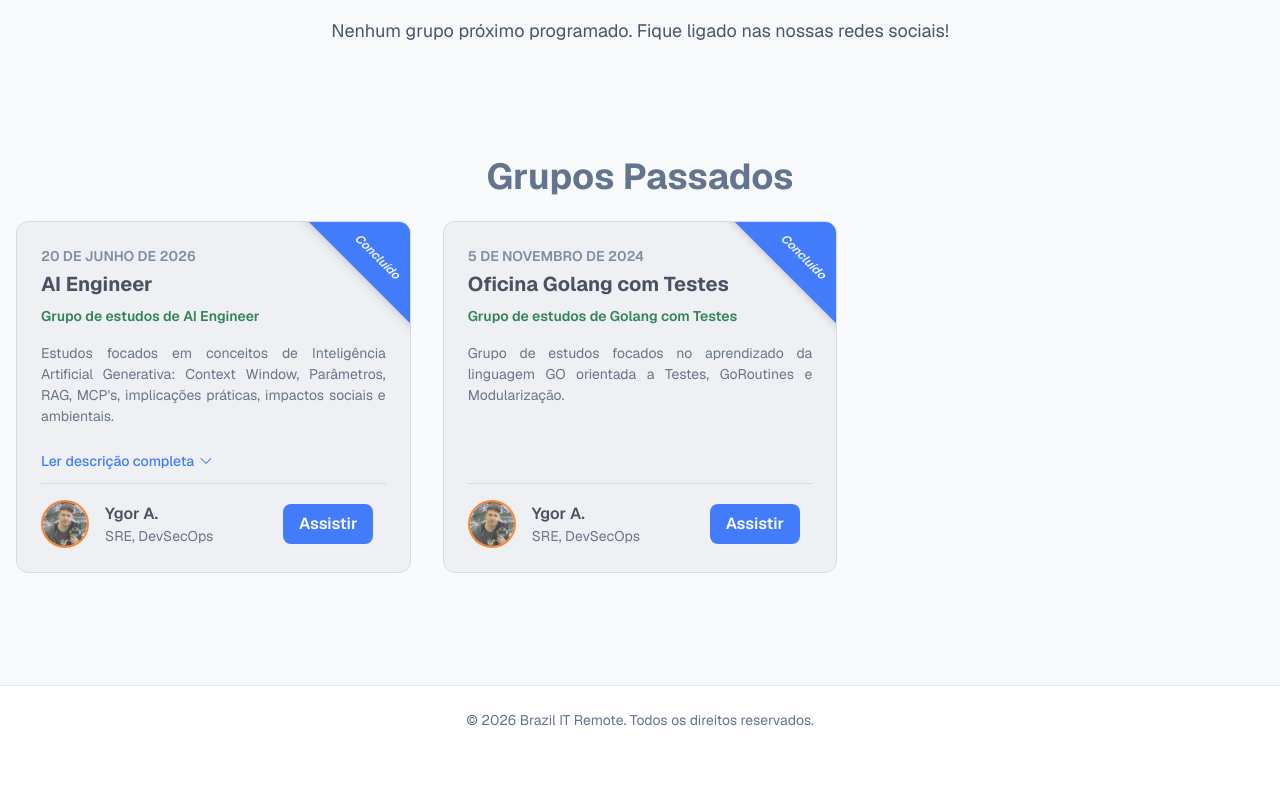
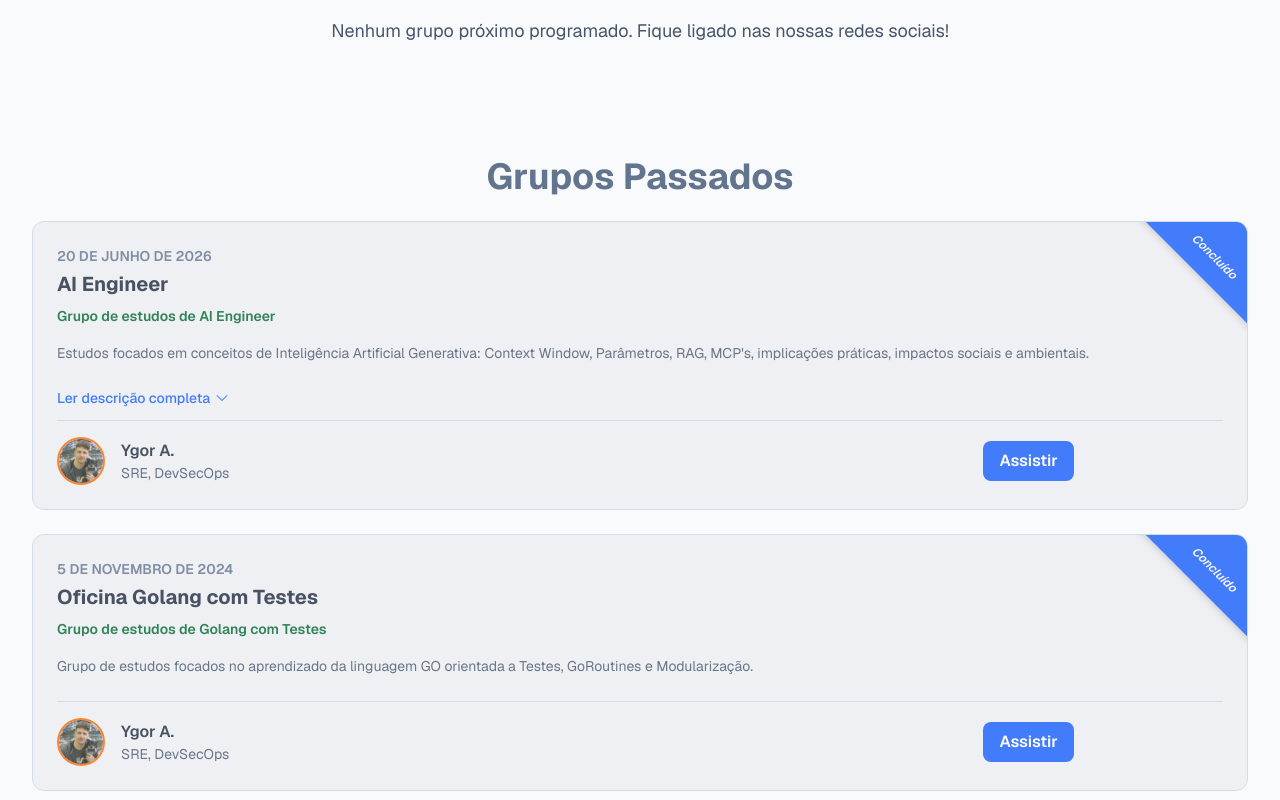
Before and after one commit to BrazilITRemote/brazilitremote-frontend, a Next.js app: page /grupos-estudos in a window 1280 px wide. Shown: the part 700-1500 px from the top of the page. Before the commit the page ends 1454 px from the top, so only its background shows below. Built offline with nearby package versions, Linux system fonts and the light colour scheme.

Commit message:
GroupsSection: single-column full-width card layout

```diff
--- a/src/components/GroupsSection.tsx
+++ b/src/components/GroupsSection.tsx
@@ -17,7 +17,7 @@ export default function GroupsSection() {
       id="grupos-estudos"
       className="py-12 md:py-16 lg:py-20 bg-gray-50 dark:bg-gray-800"
     >
-      <div className="container mx-auto px-4">
+      <div className="max-w-7xl mx-auto px-4 sm:px-6 lg:px-8">
         <PageTitle
           title="Grupos de Estudos"
           description="Acreditamos que o aprendizado coletivo é a chave para construir conhecimento sólido. Por isso, criamos grupos de estudo focados em tecnologias de ponta."
@@ -25,20 +25,21 @@ export default function GroupsSection() {
       </div>
 
       {/* Current Groups */}
-      <div className="container mx-auto px-4 py-8">
+      <div className="max-w-7xl mx-auto px-4 sm:px-6 lg:px-8 py-8">
         <h2 className="text-3xl lg:text-4xl font-bold text-center text-emerald-600 dark:text-emerald-400 mb-6">
           Grupos Atuais
         </h2>
         {currentGroups.length > 0 ? (
-          <div className="grid grid-cols-1 sm:grid-cols-2 lg:grid-cols-3 gap-4 sm:gap-6 lg:gap-8">
+          <ul role="list" className="grid gap-6 grid-cols-1">
             {currentGroups.map((group, index) => (
+              <li key={`group-${group.date}-${index}`} role="listitem" className="text-gray-900 text-base">
                 <GroupCard
-                key={`group-${group.date}-${index}`}
                   group={group}
                   variant="current"
                 />
+              </li>
             ))}
-          </div>
+          </ul>
         ) : (
           <div className="text-center py-12">
             <p className="text-lg text-slate-600 dark:text-slate-400">
@@ -50,20 +51,21 @@ export default function GroupsSection() {
       </div>
 
       {/* Upcoming Groups */}
-      <div className="container mx-auto px-4 py-8">
+      <div className="max-w-7xl mx-auto px-4 sm:px-6 lg:px-8 py-8">
         <h2 className="text-3xl lg:text-4xl font-bold text-center text-blue-600 dark:text-blue-400 mb-6">
           Próximos Grupos
         </h2>
         {upcomingGroups.length > 0 ? (
-          <div className="grid grid-cols-1 sm:grid-cols-2 lg:grid-cols-3 gap-4 sm:gap-6 lg:gap-8">
+          <ul role="list" className="grid gap-6 grid-cols-1">
             {upcomingGroups.map((group, index) => (
+              <li key={`group-${group.date}-${index}`} role="listitem" className="text-gray-900 text-base">
                 <GroupCard
-                key={`group-${group.date}-${index}`}
                   group={group}
                   variant="current"
                 />
+              </li>
             ))}
-          </div>
+          </ul>
         ) : (
           <div className="text-center py-12">
             <p className="text-lg text-slate-600 dark:text-slate-400">
@@ -75,20 +77,21 @@ export default function GroupsSection() {
       </div>
 
       {/* Past Groups */}
-      <div className="container mx-auto px-4 py-8">
+      <div className="max-w-7xl mx-auto px-4 sm:px-6 lg:px-8 py-8">
         <h2 className="text-3xl lg:text-4xl font-bold text-center text-slate-500 dark:text-slate-400 mb-6">
           Grupos Passados
         </h2>
         {pastGroups.length > 0 ? (
-          <div className="grid grid-cols-1 sm:grid-cols-2 lg:grid-cols-3 gap-4 sm:gap-6 lg:gap-8">
+          <ul role="list" className="grid gap-6 grid-cols-1">
             {pastGroups.map((group, index) => (
+              <li key={`group-${group.date}-${index}`} role="listitem" className="text-gray-900 text-base">
                 <GroupCard
-                key={`group-${group.date}-${index}`}
                   group={group}
                   variant="past"
                 />
+              </li>
             ))}
-          </div>
+          </ul>
         ) : (
           <div className="text-center py-12">
             <p className="text-lg text-slate-600 dark:text-slate-400">
```
Lines whose indentation alone changed are shown as unchanged.
